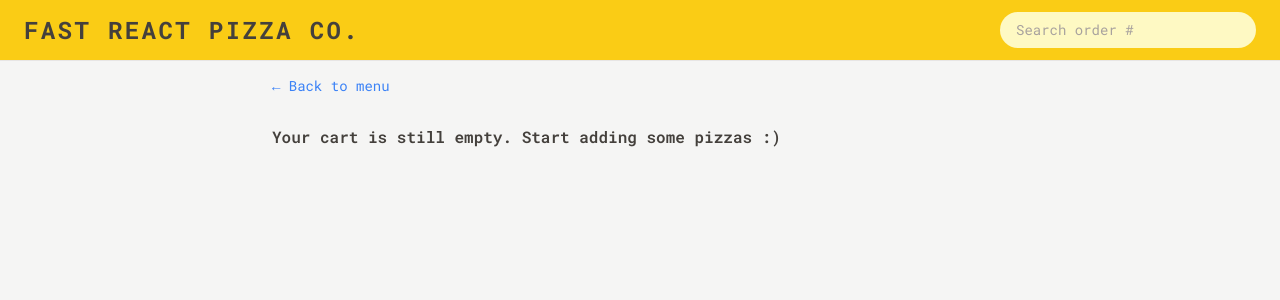
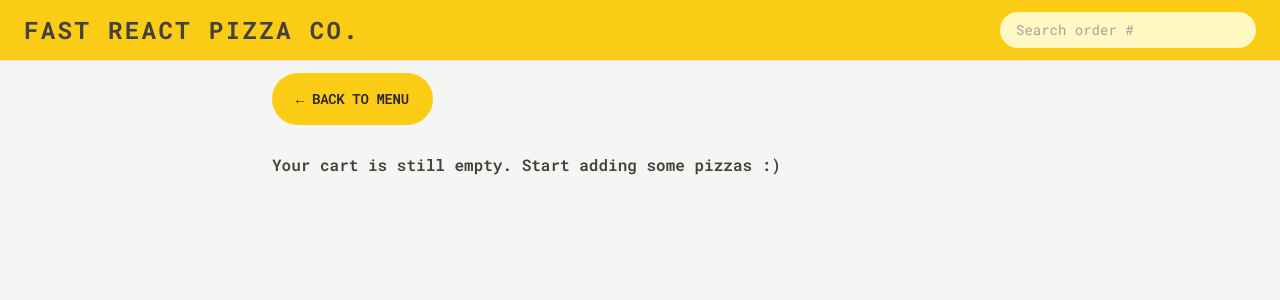
Before and after one commit to legend4tech/Fast_Pizza_App, a React (Vite) app: page /cart in a window 1280 px wide. Shown: the top 300 px of the page. Built offline with nearby package versions, Linux system fonts and the light colour scheme.

Commit message:
Initial commit

```diff
--- a/src/features/cart/EmptyCart.jsx
+++ b/src/features/cart/EmptyCart.jsx
@@ -1,9 +1,12 @@
+import Button from '../../ui/Button';
 import LinkButton from '../../ui/LinkButton';
 
 function EmptyCart() {
   return (
     <div className="px-4 py-3">
-      <LinkButton to="/menu">&larr; Back to menu</LinkButton>
+      <Button to="/menu" type="primary">
+        &larr; Back to menu
+      </Button>
 
       <p className="mt-7 font-semibold">
         Your cart is still empty. Start adding some pizzas :)
```
